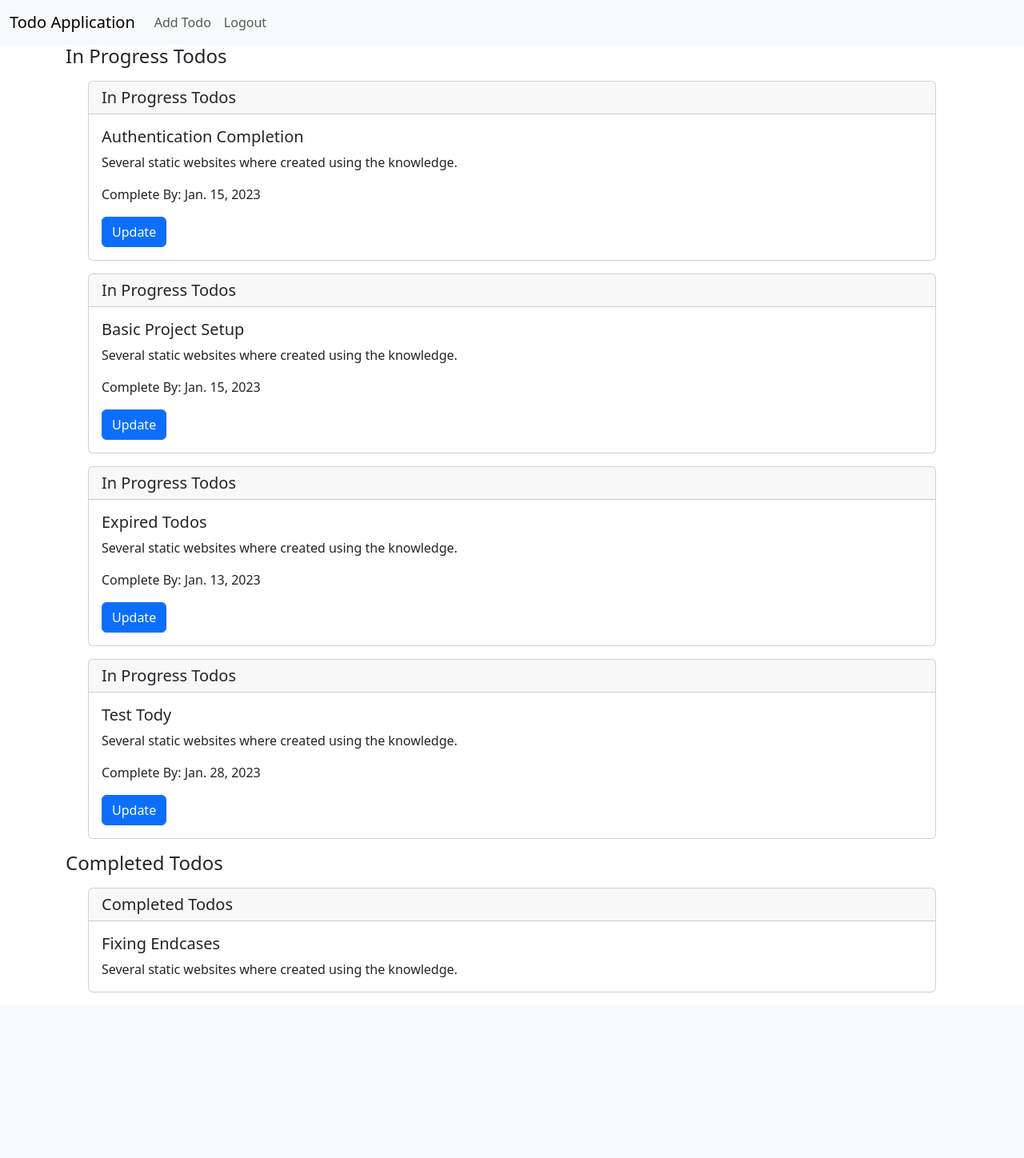
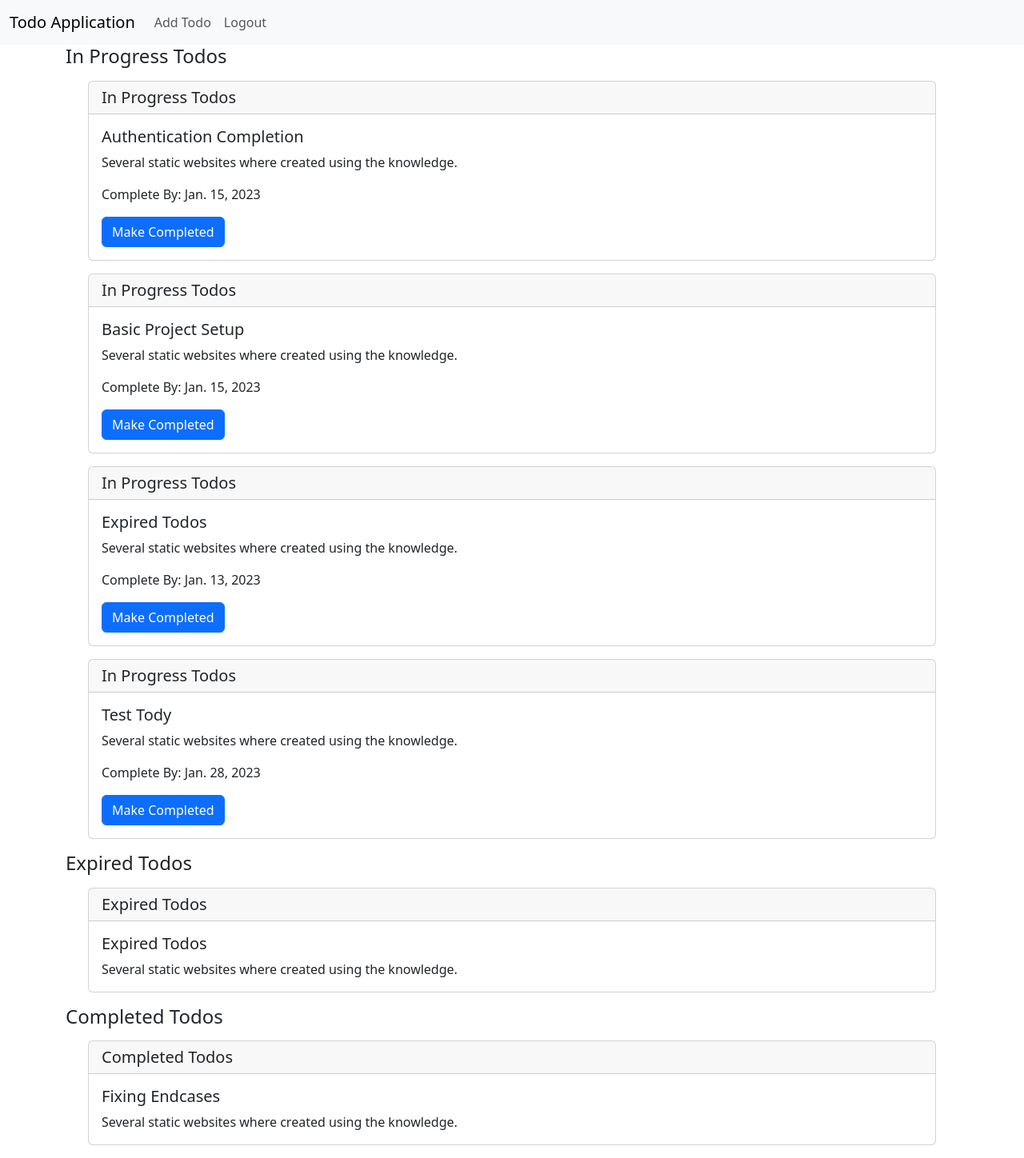
Before and after one commit to AswinAsok/django-jinjaa, a Django app: page /home in a window 1280 px wide. Shown: the whole page at 80% size. Before the commit the page ends 1257 px from the top, so only its background shows below. Run offline with Django 3.2, Linux system fonts and the light colour scheme; a user stored in the database is signed in; data comes from the database, SQL or seed files in the repository; both versions use the stored data as it was after the commit.

Commit message:
develop:loaded-expired

```diff
--- a/templates/home.html
+++ b/templates/home.html
@@ -1,7 +1,8 @@
 {% extends 'base.html' %} {% block content %}
 <div class="container">
   <h4>In Progress Todos</h4>
-  {% for todo in todos %} {% if not todo.completed %}
+  {% for todo in todos %}
+  {% if not todo.completed %}
   <div class="container">
     <div class="card m-3">
       <h5 class="card-header">In Progress Todos</h5>
@@ -13,12 +14,26 @@
       <form method="POST" action="update_value">
         {% csrf_token %}
         <input type="hidden" name="object_id" value="{{ todo.id }}">
-        <button class="btn btn-primary" type="submit">Update</button>
+        <button class="btn btn-primary" type="submit">Make Completed</button>
       </form>
       </div>
     </div>
   </div>
-  {% endif %} {% endfor %}
+  {% endif %}
+  {% endfor %}
+
+  <h4>Expired Todos</h4>
+  {% for todo in incomplete_todos %}
+  <div class="container">
+    <div class="card m-3">
+      <h5 class="card-header">Expired Todos</h5>
+      <div class="card-body">
+        <h5 class="card-title">{{todo.title}}</h5>
+        <p class="card-text">{{todo.description}}</p>
+      </div>
+    </div>
+  </div>
+  {% endfor %}
 
   <h4>Completed Todos</h4>
   {% for todo in todos %} {% if todo.completed %}
@@ -33,5 +48,9 @@
   </div>
   {% endif %} {% endfor %}
 </div>
+</div>
+
+
+
 
 {% endblock %}
--- a/templates/login.html
+++ b/templates/login.html
@@ -28,5 +28,9 @@
       <button type="submit" class="btn btn-primary">Submit</button>
     </fieldset>
   </form>
+  {% if error %}
+  <br />
+  <div class="alert alert-danger" role="alert">{{error}}</div>
+  {% endif %}
 </div>
 {% endblock %}
--- a/todo/views.py
+++ b/todo/views.py
@@ -1,6 +1,7 @@
 from django.shortcuts import render, redirect
 from django.contrib.auth.models import User, auth
 from django.contrib.auth import authenticate, logout
+from datetime import date
 
 from django.http import HttpResponse
 
@@ -10,7 +11,16 @@ from .models import Todo
 def home(request):
     if request.user.is_authenticated:
         todos = Todo.objects.all()
-        return render(request, 'home.html', {'todos': todos})
+
+        today = date.today()
+
+        incomplete_todos = []
+
+        for todo in todos:
+            if todo.completiondate < today:
+                incomplete_todos.append(todo)
+
+        return render(request, 'home.html', {'todos': todos, 'incomplete_todos':  incomplete_todos})
     else:
         return redirect('/')
 
@@ -75,6 +85,8 @@ def login(request):
         if user is not None:
             auth.login(request, user)
             return redirect('/home')
+        else:
+            return render(request, 'login.html', {'error': "Invalid Credentials"})
     else:
         return render(request, 'login.html')
 
```
Also changed, not shown: db.sqlite3.
